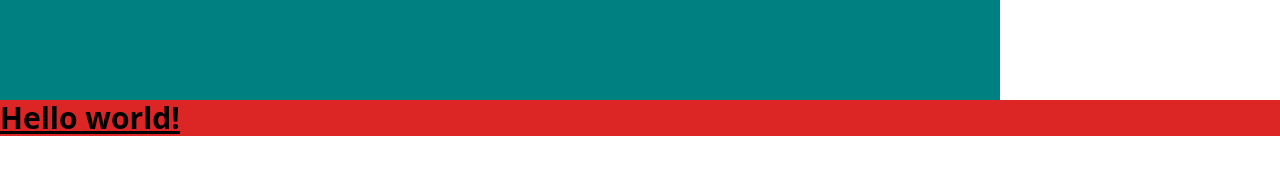
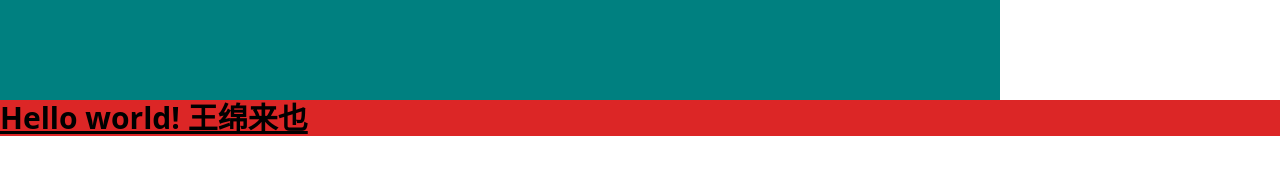
Before and after one commit to xiaomian123/project_2, a website built with webpack: page public/index.html in a window 1280 px wide. Built offline with nearby package versions, Linux system fonts and the light colour scheme; files whose address does not match are found by name.

Commit message:
测试9.18

```diff
--- a/public/index.html
+++ b/public/index.html
@@ -13,7 +13,7 @@
     <div class="contaioner"></div>
 
     <h1 class="text-3xl font-bold underline bg-red-600">
-        Hello world!
+        Hello world! 王绵来也
     </h1>
 
     <% htmlWebpackPlugin.options.cdn.script.forEach(function (item){ %>
```
Also changed, not shown: dist/index.html, 4 other files.
